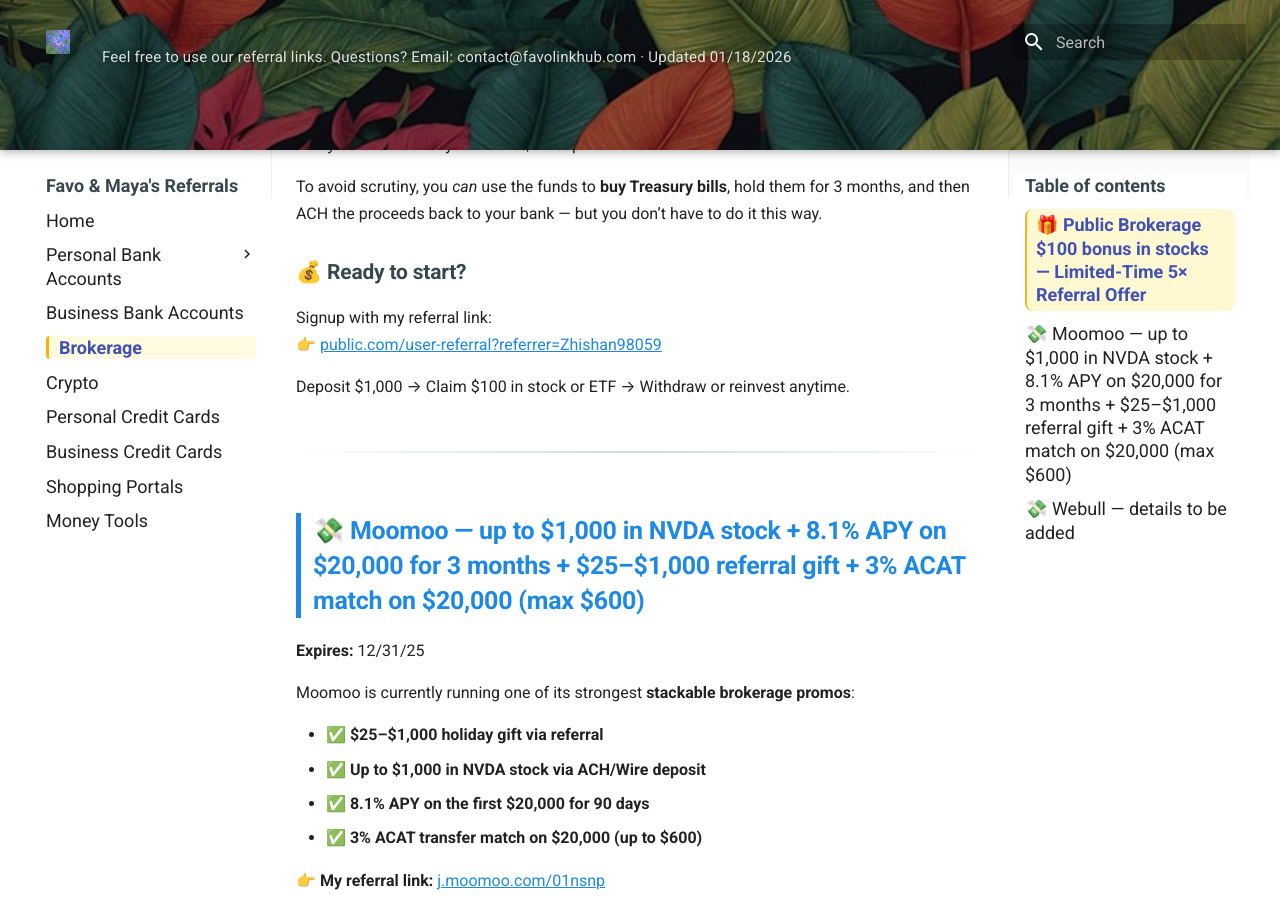
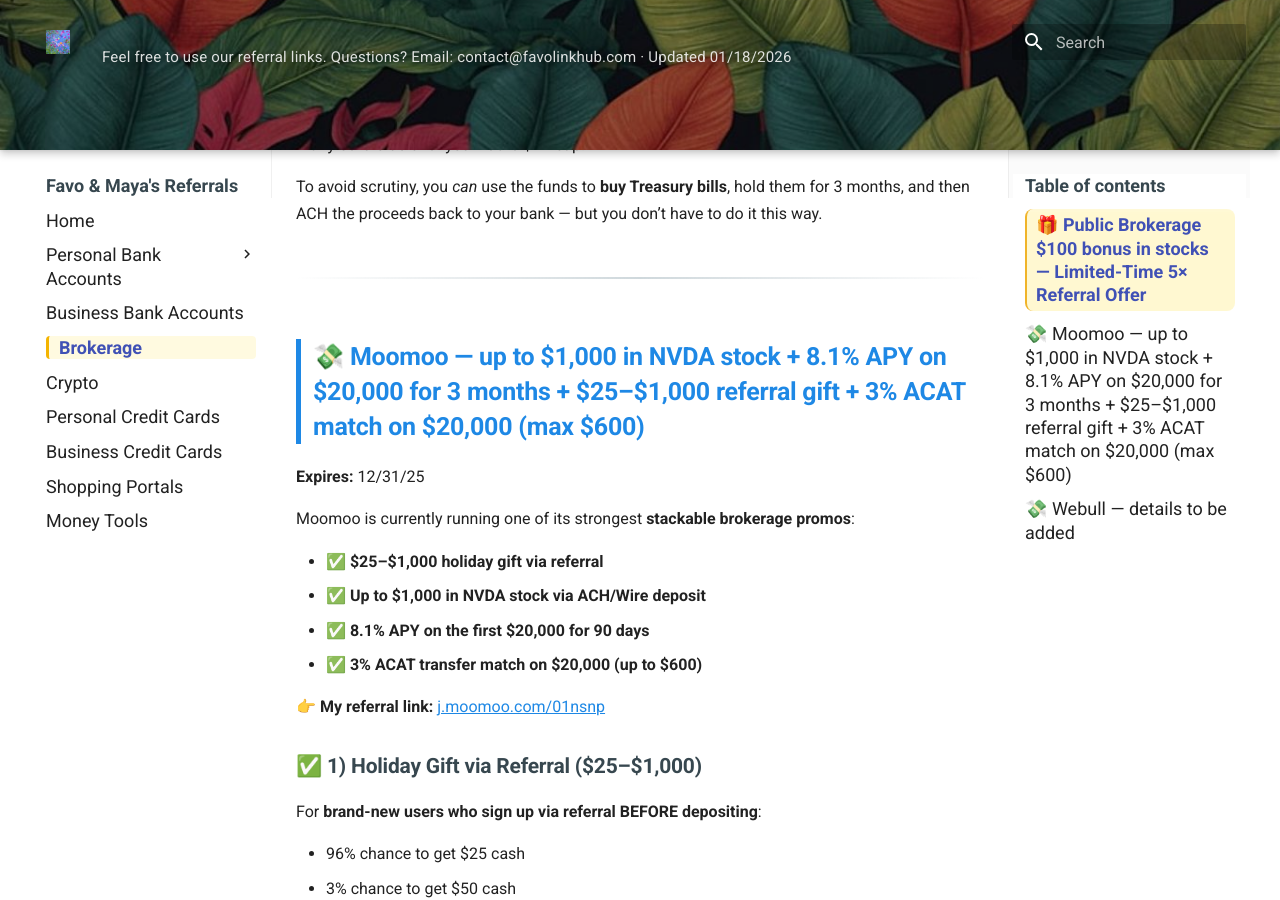
Before and after one commit to whispersofzephyr/favolinkhub-site, an MkDocs documentation site: the page built from docs/brokerage.md, in a window 1280 px wide and 900 px high, scrolled down 1580 px. Built offline with MkDocs 1.6.1 and Material for MkDocs 9.7.7, drawn with Linux system fonts in a browser that asks for light colours.

Commit message:
Update brokerage.md

```diff
--- a/docs/brokerage.md
+++ b/docs/brokerage.md
@@ -45,13 +45,6 @@
 A practical use of this account beyond the bonus: You can **drain prepaid cards** by depositing them into Public (lifetime cap $4,000). **Blackhawk-issued** prepaid cards typically don’t work, but many others do until you hit the $4K cap.
 
 To avoid scrutiny, you *can* use the funds to **buy Treasury bills**, hold them for 3 months, and then ACH the proceeds back to your bank — but you don’t have to do it this way.
-
-### 💰 Ready to start?
-
-Signup with my referral link:
-👉 [public.com/user-referral?referrer=Zhishan98059](https://public.com/user-referral?referrer=Zhishan98059)
-
-Deposit $1,000 → Claim $100 in stock or ETF → Withdraw or reinvest anytime.
 
 ---
 
```
